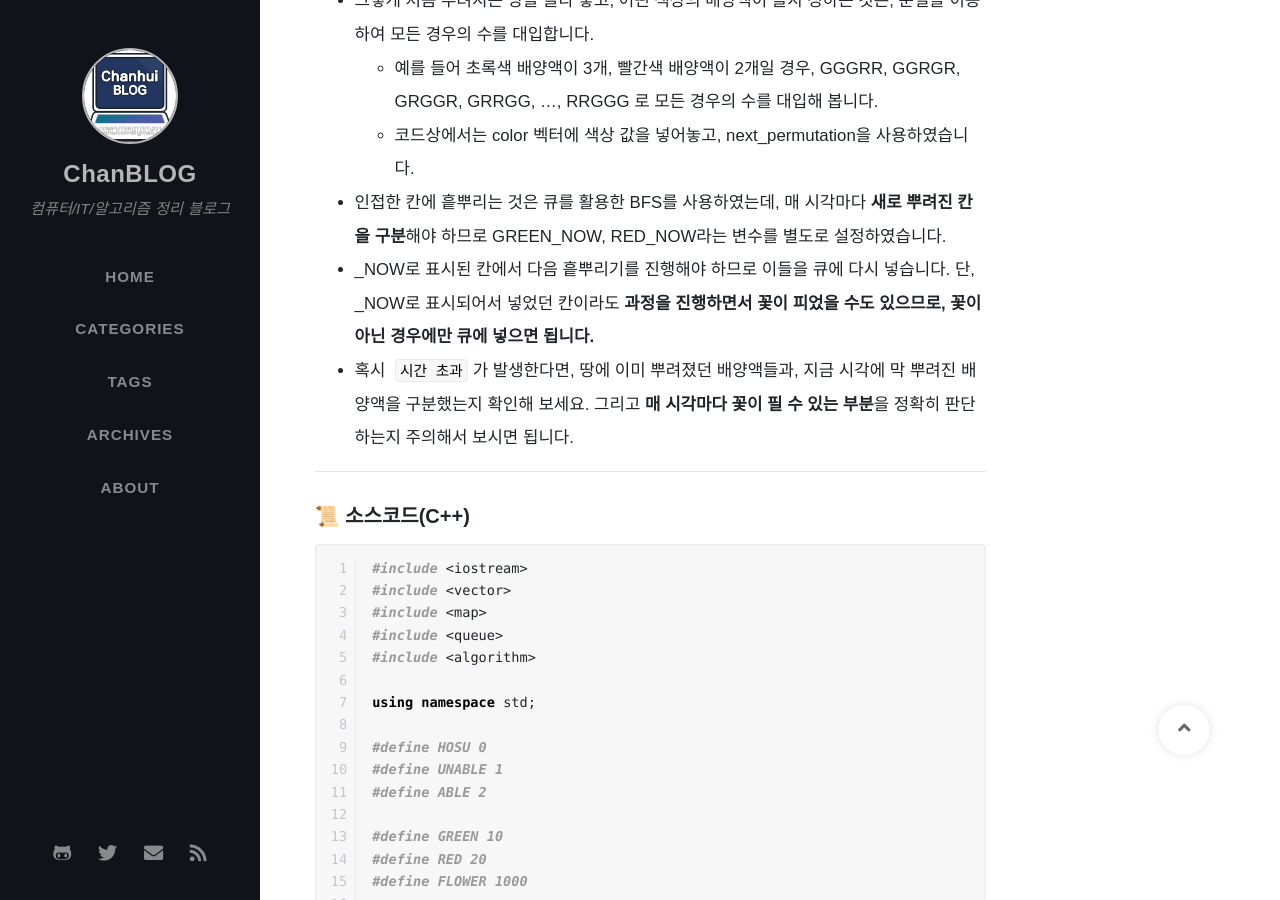
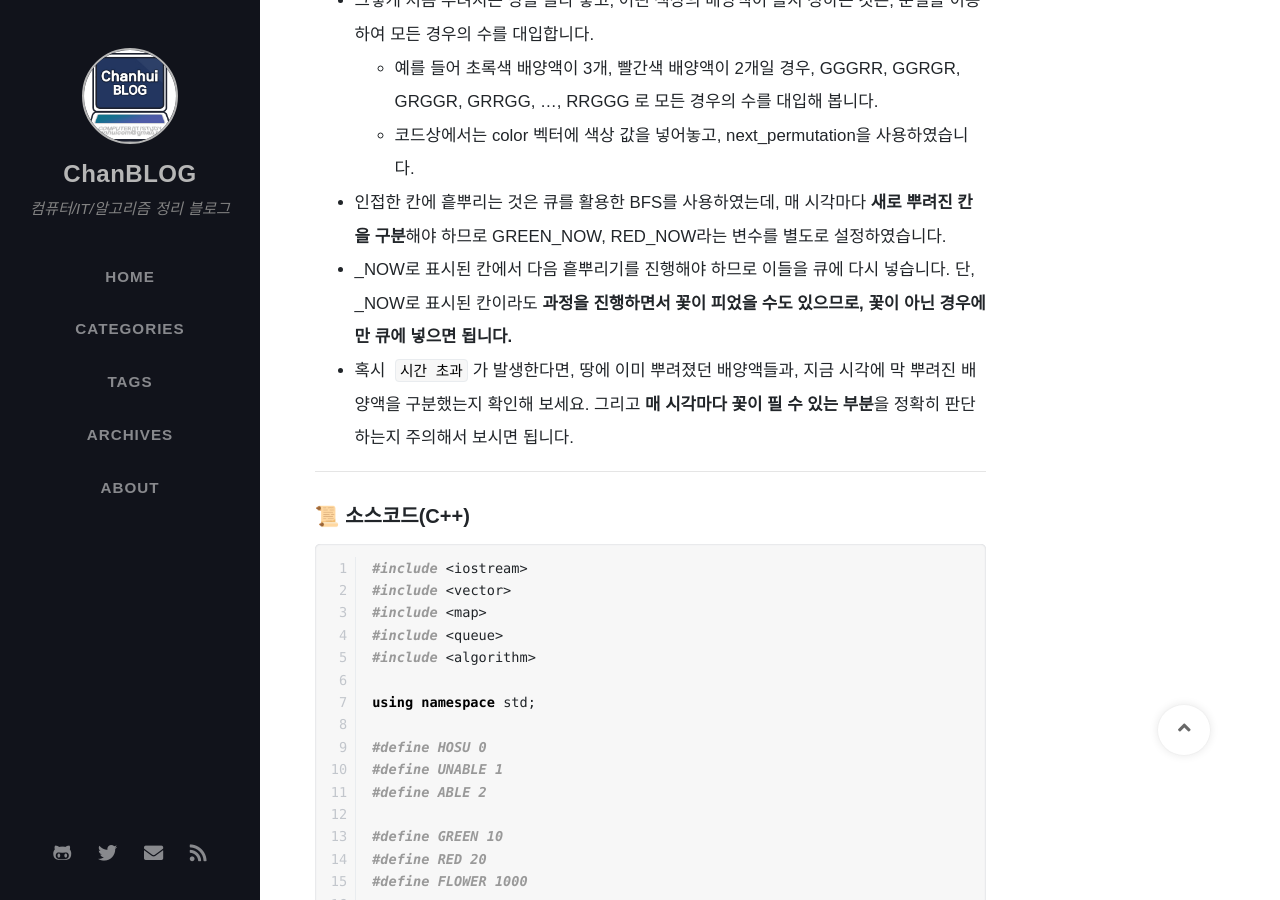
Before and after one commit to ChanhuiSeok/chanhuiseok.github.io, a Jekyll site: the page built from _posts/2020-11-13-baek-30.md, in a window 1280 px wide and 900 px high, scrolled down 801 px. Built offline with Jekyll 4.4.1, drawn with Linux system fonts in a browser that asks for light colours; nearby versions of some CDN libraries; some web fonts are replaced; comment, search, counter and statistics services are not loaded.

Commit message:
baek-30 포스팅 설명부분 일부 수정

```diff
--- a/_posts/2020-11-13-baek-30.md
+++ b/_posts/2020-11-13-baek-30.md
@@ -34,7 +34,7 @@ tags: [algorithm, 백준, baekjoon, BFS]
   * 예를 들어 초록색 배양액이 3개, 빨간색 배양액이 2개일 경우, GGGRR, GGRGR, GRGGR, GRRGG, ..., RRGGG 로 모든 경우의 수를 대입해 봅니다.
   * 코드상에서는 color 벡터에 색상 값을 넣어놓고, next_permutation을 사용하였습니다.
 * 인접한 칸에 흩뿌리는 것은 큐를 활용한 BFS를 사용하였는데, 매 시각마다 **새로 뿌려진 칸을 구분**해야 하므로 GREEN_NOW, RED_NOW라는 변수를 별도로 설정하였습니다.
-* _NOW로 표시된 칸에서 다음 흩뿌리기를 진행해야 하므로 이들을 큐에 다시 넣습니다. 단, _NOW로 표시되어서 넣었던 칸이라도 **과정을 진행하면서 꽃이 피었을 수도 있으므로, 꽃이 아닌 경우에만 큐에 넣으면 됩니다.**
+* _NOW로 표시된 칸에서 다음 흩뿌리기를 진행해야 하므로 이들을 큐에 다시 넣습니다. 단, _NOW로 표시된 칸이라도 **과정을 진행하면서 꽃이 피었을 수도 있으므로, 꽃이 아닌 경우에만 큐에 넣으면 됩니다.**
 * 혹시 `시간 초과`가 발생한다면, 땅에 이미 뿌려졌던 배양액들과, 지금 시각에 막 뿌려진 배양액을 구분했는지 확인해 보세요. 그리고 **매 시각마다 꽃이 필 수 있는 부분**을 정확히 판단하는지 주의해서 보시면 됩니다.
 
 
```
